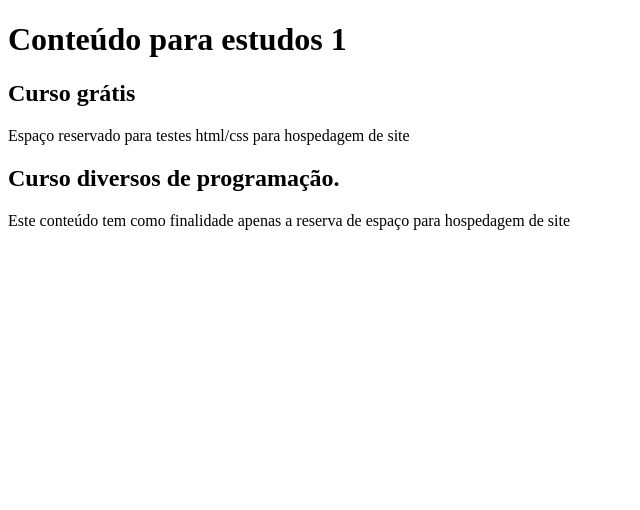
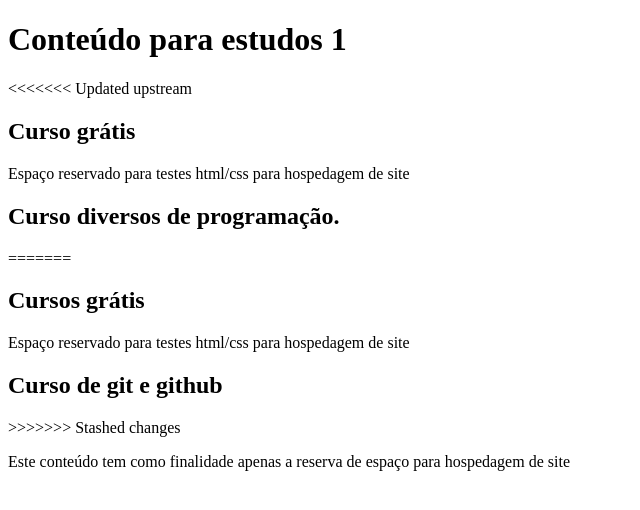
Before and after one commit to Ruth97-zz/Projeto-site, a plain HTML site: page index.html in a window 1280 px wide. Shown: the whole page, without its empty margins (0-640 px from the left). Drawn offline with Linux system fonts and the light colour scheme.

Commit message:
Update index.html

```diff
--- a/index.html
+++ b/index.html
@@ -11,11 +11,19 @@
     <main>
         <header>
             <h1>Conteúdo para estudos 1</h1>
+<<<<<<< Updated upstream
                 <article> <h2> Curso grátis </h2>
                     <p>Espaço reservado para testes html/css para hospedagem de site</p>
                 </article>
                 <article>
                     <h2> Curso diversos de programação. </h2>
+=======
+                <article> <h2> Cursos grátis </h2>
+                    <p>Espaço reservado para testes html/css para hospedagem de site</p>
+                </article>
+                <article>
+                    <h2> Curso de git e github </h2>
+>>>>>>> Stashed changes
                     <p>Este conteúdo tem como finalidade apenas a reserva de espaço para hospedagem de site</p>
                 </article>
         </header>
```
